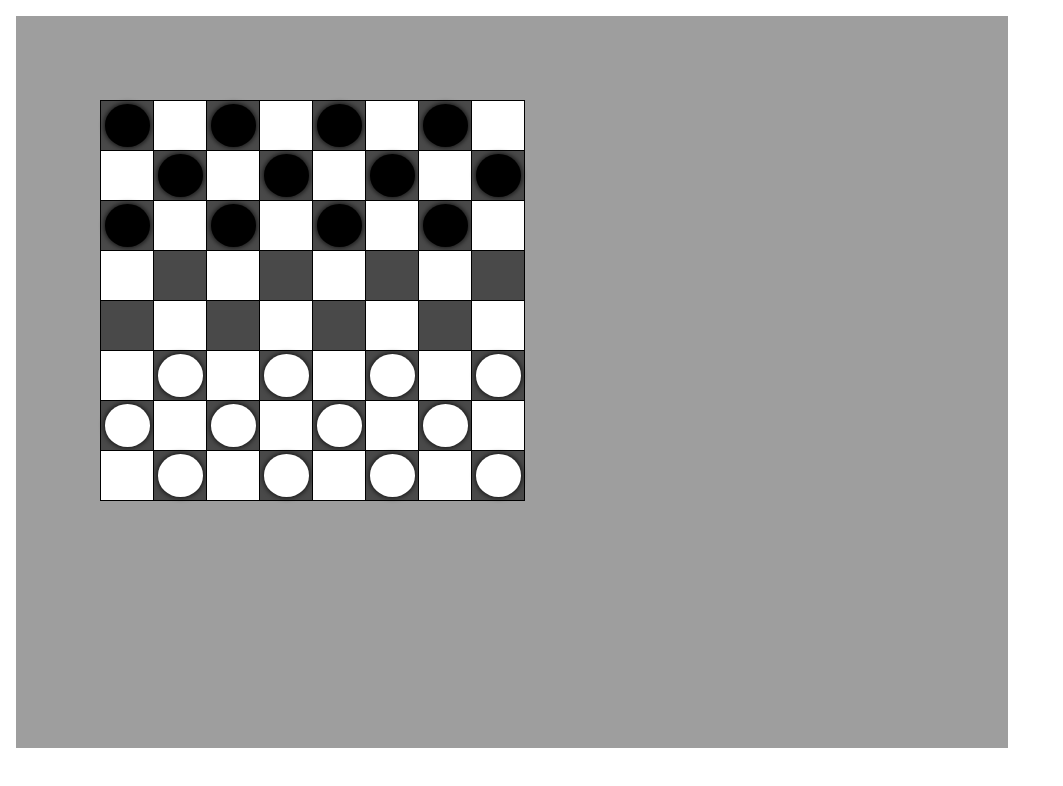
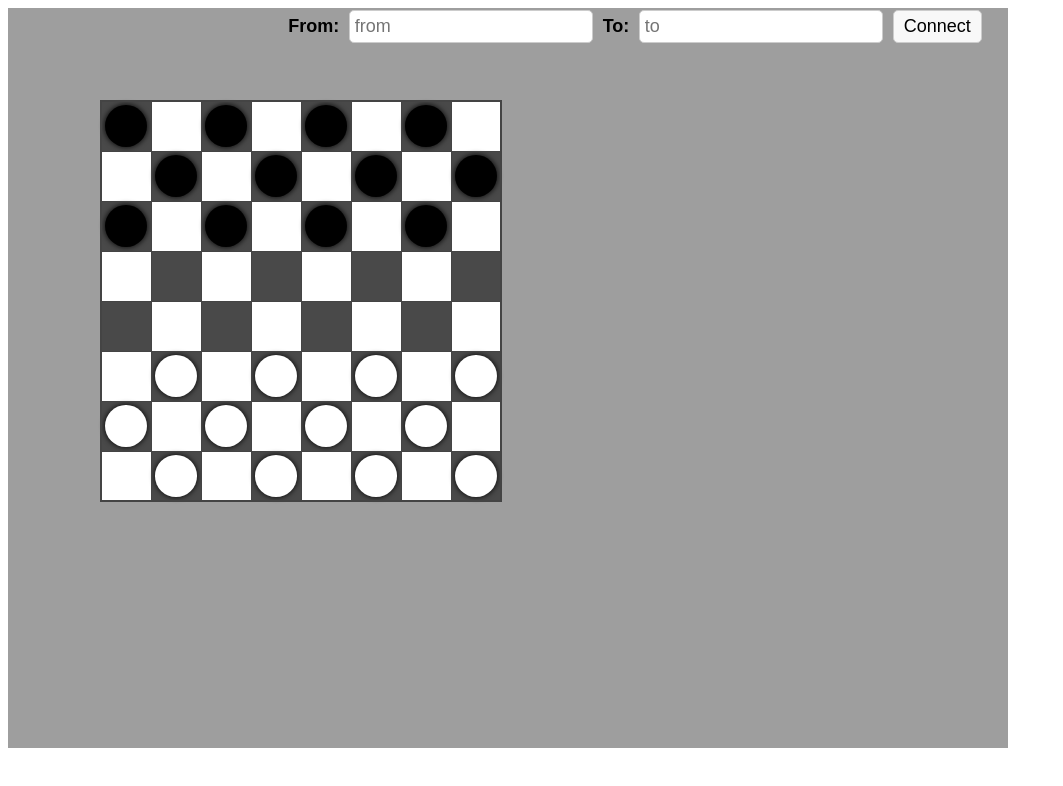
Before and after one commit to sara-gaballa/JS-Game-Engine, a plain HTML site: page Games/Checkers/Checkers.html in a window 1280 px wide. Shown: the whole page, without its empty margins (0-1063 px from the left). Drawn offline with Linux system fonts and the light colour scheme.

Commit message:
Checkers#2

```diff
--- a/Game-Engine/draw.css
+++ b/Game-Engine/draw.css
@@ -5,7 +5,26 @@
   color: white;
   font-size: 24px;
   font-weight: bold;
+  z-index: 1; /* set a higher z-index value */
 }
+
 #game-img {
-    position: relative;
+  position: absolute;
+  z-index: 0; /* set a lower z-index value */
 }
+
+#board {
+  position: absolute;
+  top: 100px;
+  left: 100px;
+  z-index: 1; /* set a higher z-index value */
+}
+
+iframe {
+  position: absolute;
+  top: 0;
+  left: 0;
+  width: 100%;
+  height: 100%;
+  z-index: 0; /* set a lower z-index value */
+}
--- a/Games/Checkers/Checkers.css
+++ b/Games/Checkers/Checkers.css
@@ -1,14 +1,59 @@
-table {
-    border-collapse: collapse;
-    position: absolute;
-    top: 100px;
-    left: 100px;
+* {
+    box-sizing: border-box;
+    z-index: 1; /* set a higher z-index value */
   }
 
-  td {
+  body {
+    margin: 0;
+    padding: 0;
+    font-family: Arial, sans-serif;
+
+  }
+
+  ul.controls {
+    list-style: none;
+    margin: 0;
+    padding: 10px;
+    display: flex;
+    justify-content: center;
+  }
+
+  ul.controls li {
+    margin-right: 10px;
+  }
+
+  ul.controls label {
+    font-size: 18px;
+    font-weight: bold;
+    margin-right: 5px;
+  }
+
+  ul.controls input {
+    font-size: 18px;
+    padding: 5px;
+    border-radius: 5px;
+    border: 1px solid #ccc;
+  }
+
+  ul.controls button {
+    font-size: 18px;
+    padding: 5px 10px;
+    border-radius: 5px;
+    border: 1px solid #ccc;
+    background-color: #f8f8f8;
+    cursor: pointer;
+  }
+
+  table#board {
+    border-collapse: collapse;
+    margin: 0 auto;
+    border: 2px solid #444;
+  }
+
+  table#board td {
     width: 50px;
     height: 50px;
-    border: 1px solid black;
+    border: 1px solid #444;
     text-align: center;
     vertical-align: middle;
     font-size: 30px;
@@ -17,22 +62,39 @@ table {
     background-color: white;
   }
 
-  td.black {
+  table#board td.black {
     background-color: #494949;
+
   }
 
-  .piece {
+  table#board .piece {
     width: 90%;
     height: 90%;
     border-radius: 50%;
     margin: auto;
     box-shadow: 0px 0px 5px 1px rgba(0,0,0,0.75);
+
   }
 
-  .piece.red {
+  table#board .piece.red {
     background-color: black;
   }
 
-  .piece.white {
+  table#board .piece.white {
     background-color: white;
   }
+  #board {
+    position: absolute;
+    top: 100px;
+    left: 100px;
+    z-index: 1; /* set a higher z-index value */
+  }
+
+  iframe {
+    position: absolute;
+    top: 0;
+    left: 0;
+    width: 100%;
+    height: 100%;
+    z-index: 0; /* set a lower z-index value */
+  }
--- a/Games/Checkers/Checkers.html
+++ b/Games/Checkers/Checkers.html
@@ -1,11 +1,28 @@
-<link rel="stylesheet" href="Checkers.css">
-  <iframe src="../../Game-Engine/draw.html" width="1000" height="740" style="border: none;" scrolling="no"></iframe>
-  <table id="board">
-    <script type="module">
-      import Checkers from "./checkers.js";
-      window.addEventListener("load", function() {
-        const game = new Checkers();
-        game.draw_board();
-      });
-    </script>
-</table>
+<!DOCTYPE html>
+<html>
+  <head>
+    <title>Checkers</title>
+    <link rel="stylesheet" href="checkers.css">
+  </head>
+  <body>
+    <ul class="controls">
+      <li>
+        <label for="from-input">From:</label>
+        <input type="text" placeholder="from" id="from-input">
+      </li>
+      <li>
+        <label for="to-input">To:</label>
+        <input type="text" placeholder="to" id="to-input">
+      </li>
+      <li>
+        <button id="but">Connect</button>
+      </li>
+    </ul>
+
+    <table id="board"></table>
+
+    <iframe src="../../Game-Engine/draw.html" width="1000" height="740" style="border: none;" scrolling="no"></iframe>
+
+    <script type="module" src="./checkers.js"></script>
+  </body>
+</html>
--- a/Games/Checkers/Checkers.js
+++ b/Games/Checkers/Checkers.js
@@ -28,5 +28,36 @@ export default class Checkers extends GameEngine {
           board.appendChild(row);
         }
       }
+      makeMove(from, to) {
+        const fromRow = parseInt(from.charAt(0));
+        const fromCol = from.charAt(1);
+        const toRow = parseInt(to.charAt(0));
+        const toCol = to.charAt(1);
+        console.log(`Moving from row ${fromRow}, column ${fromCol} to row ${toRow}, column ${toCol}`);
 
+        const fromCell = document.querySelector(`#board tr:nth-child(${fromRow}) td:nth-child(${fromCol.charCodeAt(0) - 96})`);
+        const toCell = document.querySelector(`#board tr:nth-child(${toRow}) td:nth-child(${toCol.charCodeAt(0) - 96})`);
+
+        const piece = fromCell.querySelector(".piece");
+        if (piece) {
+            fromCell.removeChild(piece);
+            toCell.appendChild(piece);
+        }
+    }
+
+
+
+      init() {
+        this.draw_board();
+        const connectButton = document.getElementById("but");
+        connectButton.addEventListener("click", () => {
+          const fromInput = document.getElementById("from-input");
+          const toInput = document.getElementById("to-input");
+          const from = fromInput.value;
+          const to = toInput.value;
+          this.makeMove(from, to);
+        });
+      }
 }
+const game = new Checkers();
+game.init();
```
Lines whose indentation alone changed are shown as unchanged.
